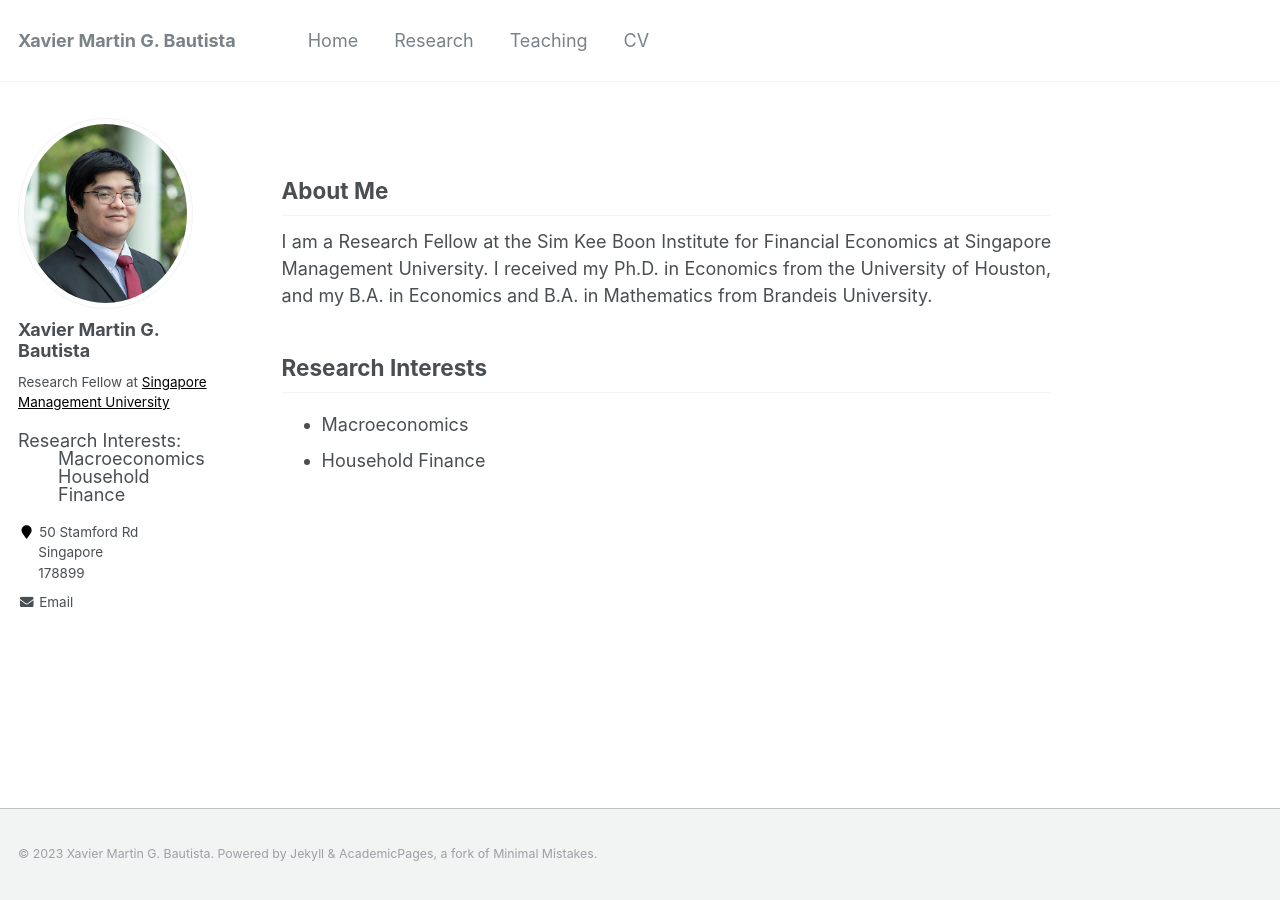
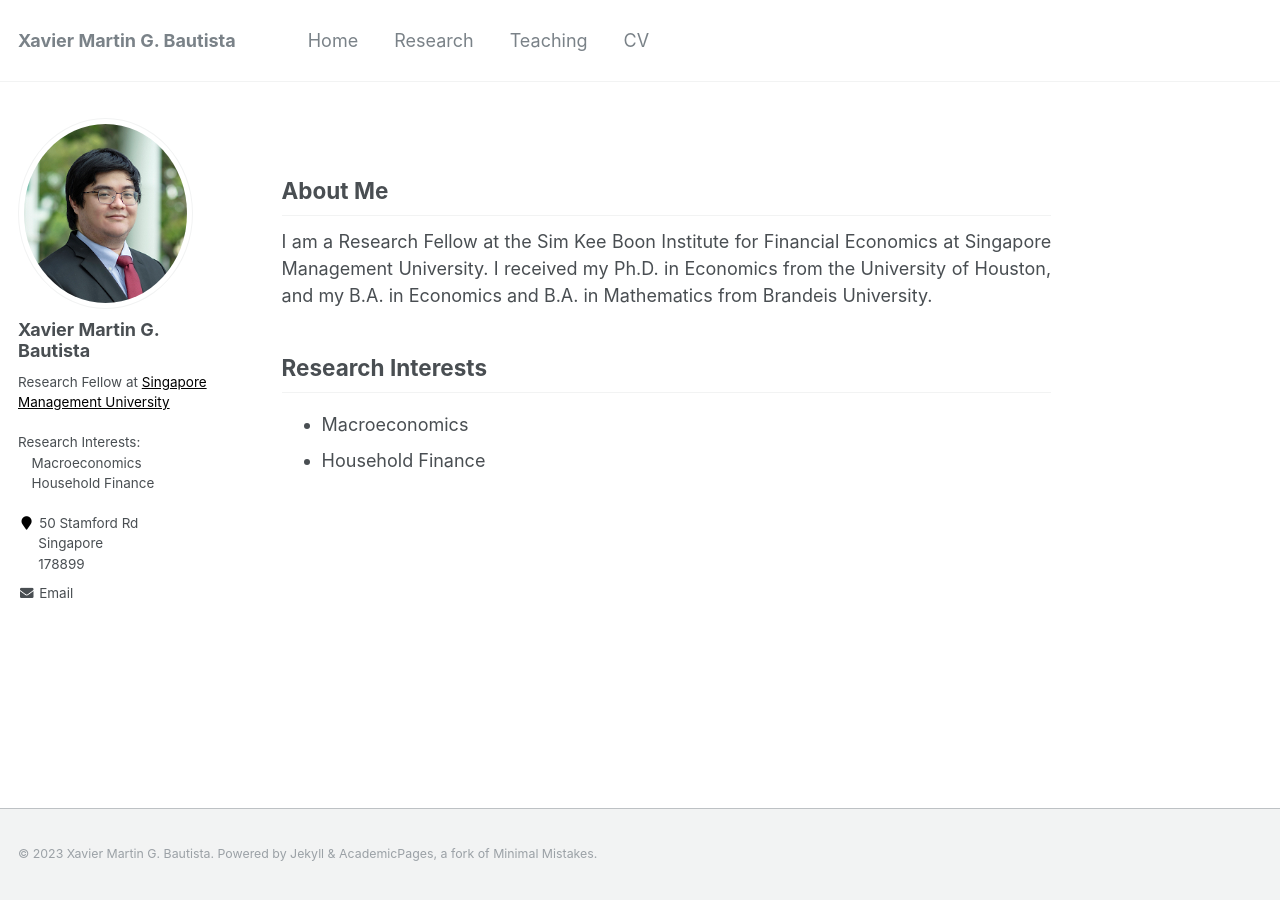
Before and after one commit to xmgbautista/xmgbautista.github.io, a Jekyll site: the page built from _pages/about.md, in a window 1280 px wide. Built offline with Jekyll 4.4.1, drawn with Linux system fonts in a browser that asks for light colours.

Commit message:
Update _config.yml

```diff
--- a/_config.yml
+++ b/_config.yml
@@ -82,7 +82,7 @@ analytics:
 author:
   name             : "Xavier Martin G. Bautista"
   avatar           : "avatar/bautista_headshot.png"
-  bio              : "Research Fellow at <a style='color: black;' href='https://skbi.smu.edu.sg/'>Singapore Management University</a><br><dl><dt>Research Interests:</dt><dd>Macroeconomics</dd><dd>Household Finance</dd></dl>"
+  bio              : "Research Fellow at <a style='color: black;' href='https://skbi.smu.edu.sg/'>Singapore Management University</a><br><br>Research Interests:<br>&emsp;Macroeconomics<br>&emsp;Household Finance"
   location         : "50 Stamford Rd <br> &ensp;&emsp;Singapore <br> &ensp;&emsp;178899"
   employer         :
   pubmed           :
```
